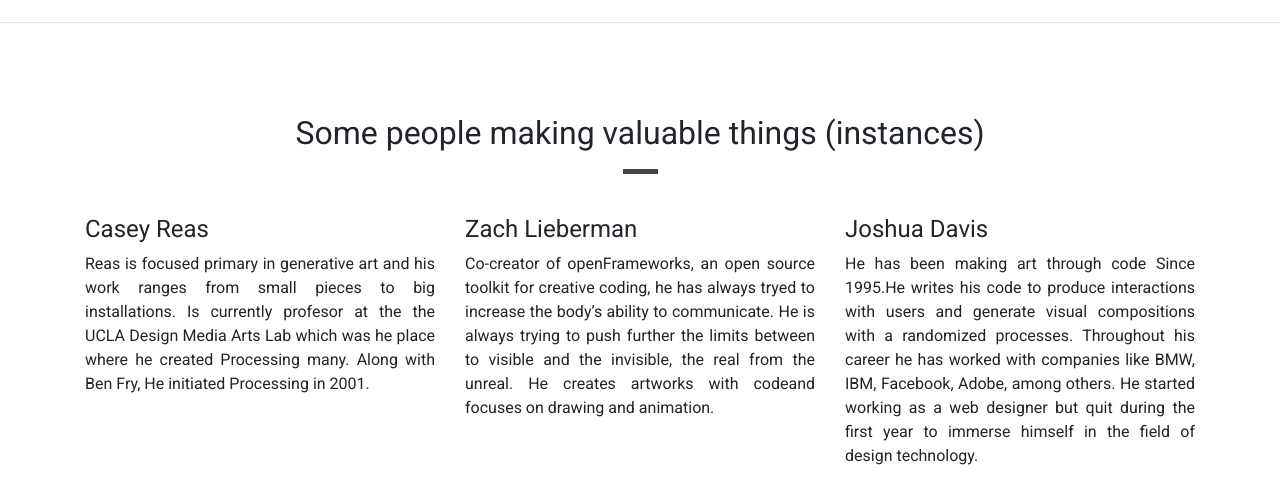
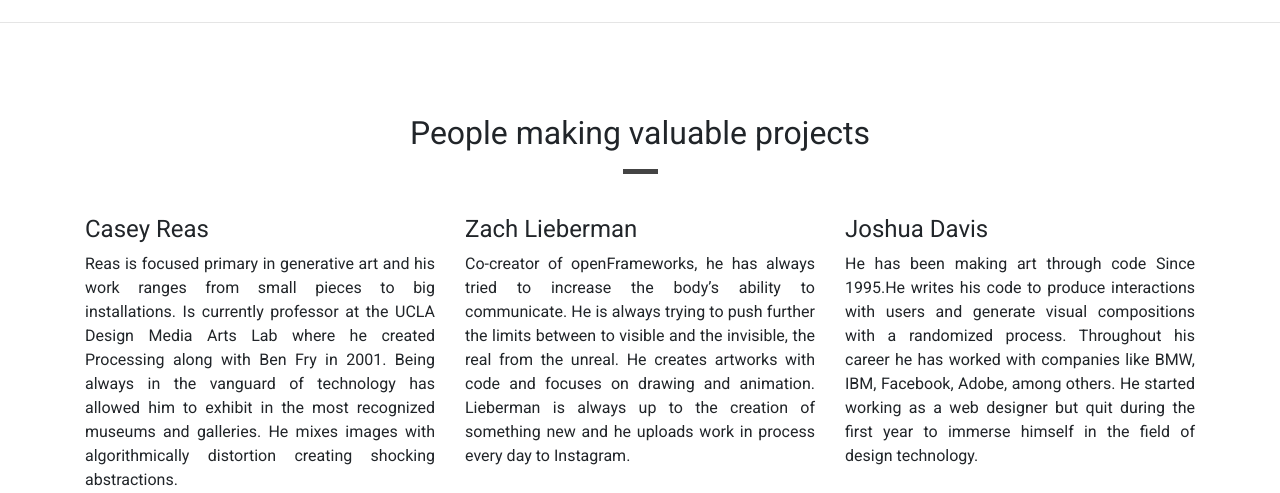
Before and after one commit to nitr-am/first-milestone-project-creative-code, a plain HTML site: page index.html in a window 1280 px wide. Shown: the part 1396-1889 px from the top of the page. Drawn offline with nearby package versions, Linux system fonts and the light colour scheme; grey boxes are pictures that could not be loaded.

Commit message:
Some cases section final commit

```diff
--- a/index.html
+++ b/index.html
@@ -91,7 +91,7 @@
             <div class="container cases-container content-container">
                 <div class="row">
                     <div class="col-12 page-header">
-                        <h2>Some people making valuable things (instances)</h2>
+                        <h2>People making valuable projects</h2>
                         <hr class="block-divider block-divider--short block-divider--black">
                     </div>
                 </div>
@@ -101,8 +101,7 @@
                             <div class="d-sm-block">
                                 <div class="case">
                                     <h4>Casey Reas</h4>
-                                    <p>Reas is focused primary in generative art and his work ranges from small pieces to big installations. Is currently profesor at the the UCLA Design Media Arts Lab which was he place where he created Processing many.
-                                        Along with Ben Fry, He initiated Processing in 2001.</p>
+                                    <p>Reas is focused primary in generative art and his work ranges from small pieces to big installations. Is currently professor at the UCLA Design Media Arts Lab where he created Processing along with Ben Fry in 2001. Being always in the vanguard of technology has allowed him to exhibit in the most recognized museums and galleries. He mixes images with algorithmically distortion creating shocking abstractions.</p>
                                 </div>
                                 <div class="col-12">
                                     <div class="row">
@@ -123,8 +122,8 @@
                             <div class="d-sm-block">
                                 <div class="case">
                                     <h4>Zach Lieberman</h4>
-                                    <p>Co-creator of openFrameworks, an open source toolkit for creative coding, he has always tryed to increase the body’s ability to communicate. He is always trying to push further the limits between to visible and the
-                                        invisible, the real from the unreal. He creates artworks with codeand focuses on drawing and animation.</p>
+                                    <p>Co-creator of openFrameworks, he has always tried to increase the body’s ability to communicate. He is always trying to push further the limits between to visible and the
+                                        invisible, the real from the unreal. He creates artworks with code and focuses on drawing and animation. Lieberman is always up to the creation of something new and he uploads work in process every day to Instagram. </p>
                                 </div>
                                 <div class="row">
                                     <div class="col-12">
@@ -144,8 +143,7 @@
                             <div class="d-sm-block">
                                 <div class="case">
                                     <h4>Joshua Davis</h4>
-                                    <p>He has been making art through code Since 1995.He writes his code to produce interactions with users and generate visual compositions with a randomized processes. Throughout his career he has worked with companies like
-                                        BMW, IBM, Facebook, Adobe, among others. He started working as a web designer but quit during the first year to immerse himself in the field of design technology.</p>
+                                    <p>He has been making art through code Since 1995.He writes his code to produce interactions with users and generate visual compositions with a randomized process. Throughout his career he has worked with companies like BMW, IBM, Facebook, Adobe, among others. He started working as a web designer but quit during the first year to immerse himself in the field of design technology.</p>
                                 </div>
                                 <div class="row">
                                     <div class="col-12">
```
